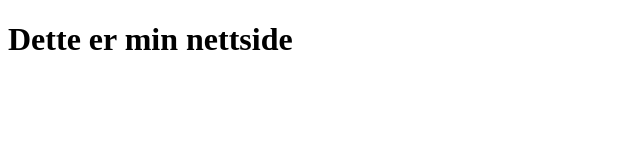
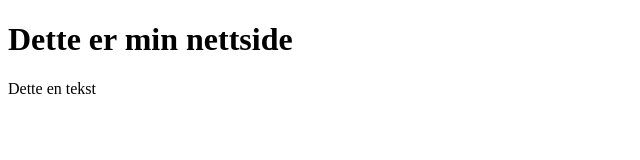
Before and after one commit to supermusa/supermusa.github.io, a plain HTML site: page uke36/index.html in a window 1280 px wide. Shown: the whole page, without its empty margins (0-640 px from the left). Drawn offline with Linux system fonts and the light colour scheme.

Commit message:
Lagt til tekst

```diff
--- a/uke36/index.html
+++ b/uke36/index.html
@@ -7,6 +7,7 @@
 <body>
 
     <h1>Dette er min nettside</h1>
+    <p>Dette en tekst</p>
 
 </body>
 </html>
```
